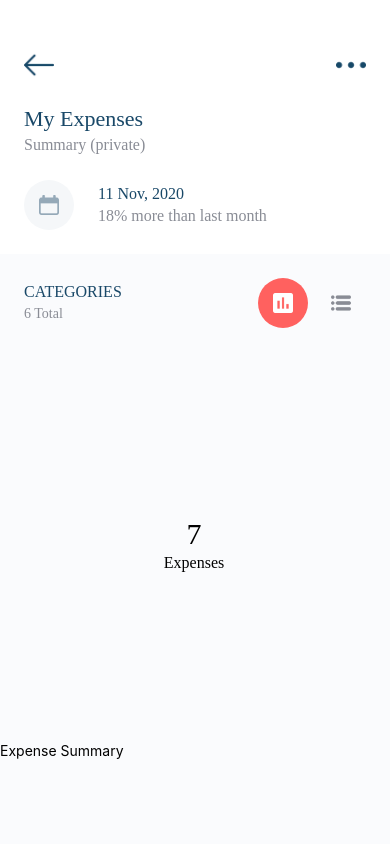
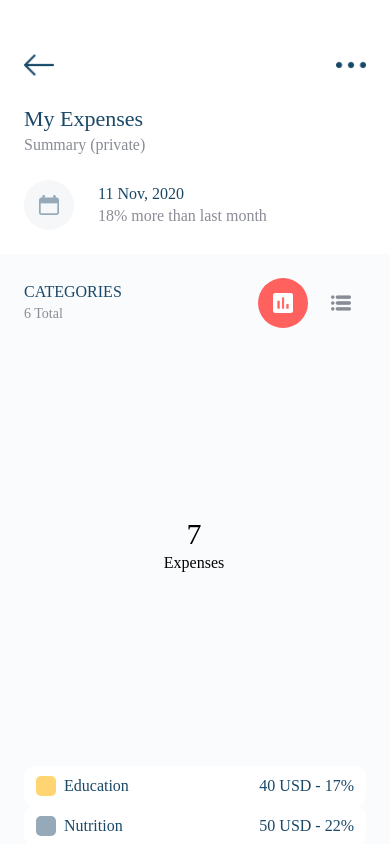
Before and after one commit to quangphatt/ExpenseTrackerAppByReactNative, a React Native app: screen /Home in a window 390 px wide. Shown: the top 844 px of the page. Built offline with nearby package versions, Linux system fonts and the light colour scheme; some icons are missing.

Commit message:
add Expense Summary

```diff
--- a/screens/Home.js
+++ b/screens/Home.js
@@ -747,9 +747,57 @@ const Home = () => {
     }
 
     const renderExpenseSummary = () => {
+        let data = processCategoryDataToDisplay();
+
+        const renderItem = ({item}) => (
+            <TouchableOpacity
+                style={{
+                    flexDirection: 'row',
+                    height: 40,
+                    paddingHorizontal: SIZES.radius,
+                    borderRadius: 10,
+                    backgroundColor: (selectedCategory && selectedCategory.name == item.name) ? item.color : COLORS.white
+                }}
+                onPress={()=>{
+                    setSelectCategoryByName(item.name);
+                }}
+            >
+                <View
+                    style={{
+                        flex: 1,
+                        flexDirection: 'row',
+                        alignItems: 'center'
+                    }}
+                >
+                    <View
+                        style={{
+                            width: 20,
+                            height: 20,
+                            backgroundColor: (selectedCategory && selectedCategory.name == item.name) ? COLORS.white : item.color,
+                            borderRadius: 5
+                        }}
+                    />
+
+                    <Text style={{ marginLeft: SIZES.base, color: (selectedCategory && selectedCategory.name == item.name) ? COLORS.white : COLORS.primary, ...FONTS.h3 }}>{item.name}</Text>
+                </View>
+
+                <View
+                    style={{
+                        justifyContent: 'center'
+                    }}
+                >
+                    <Text style={{ color: (selectedCategory && selectedCategory.name == item.name) ? COLORS.white : COLORS.primary, ...FONTS.h3 }}>{item.y} USD - {item.label}</Text>
+                </View>
+            </TouchableOpacity>
+        );
+
         return (
-            <View>
-                <Text>Expense Summary</Text>
+            <View style={{padding: SIZES.padding}}>
+                <FlatList
+                    data={data}
+                    renderItem={renderItem}
+                    keyExtractor={(item)=> `${item.id}`}
+                />
             </View>
         );
     }
```
